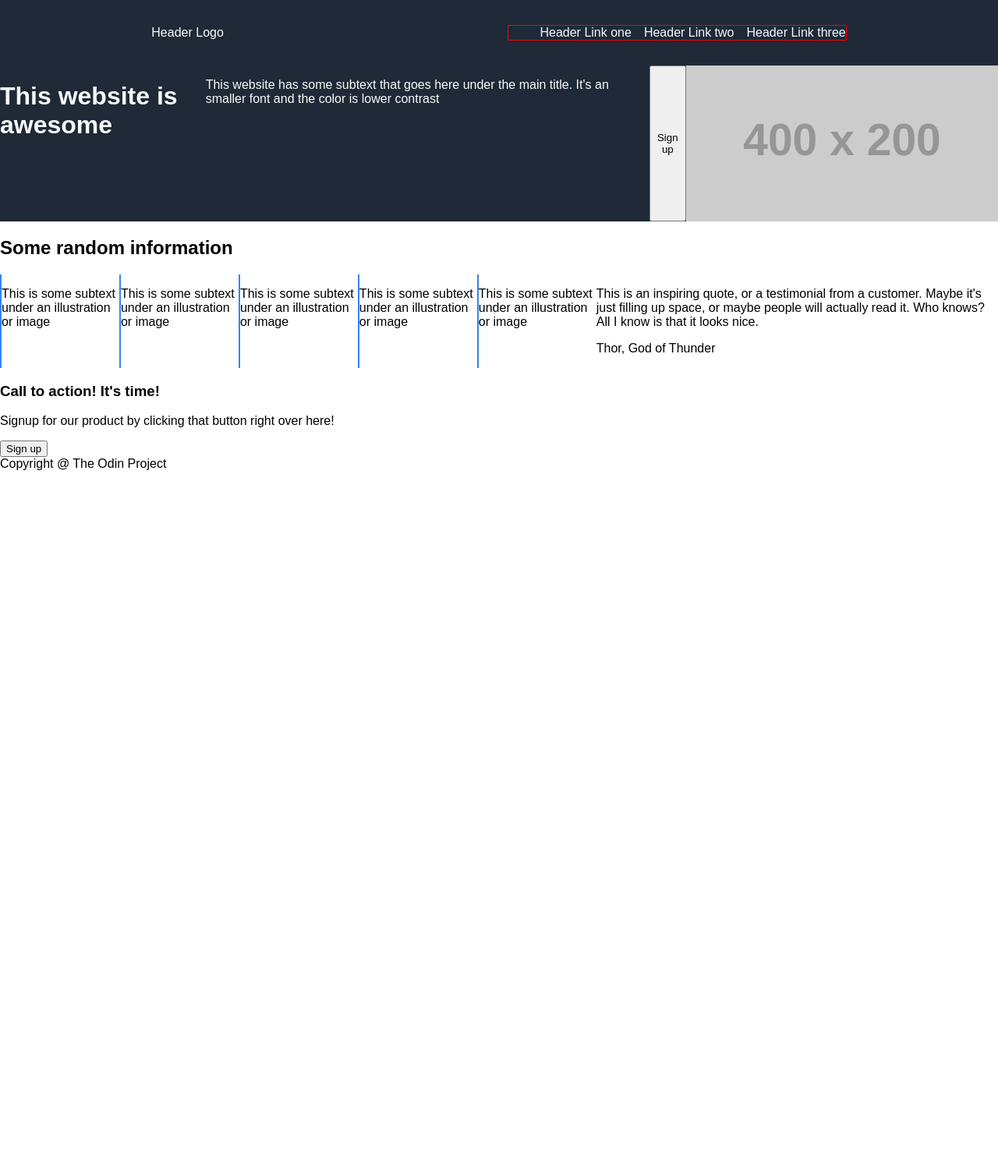
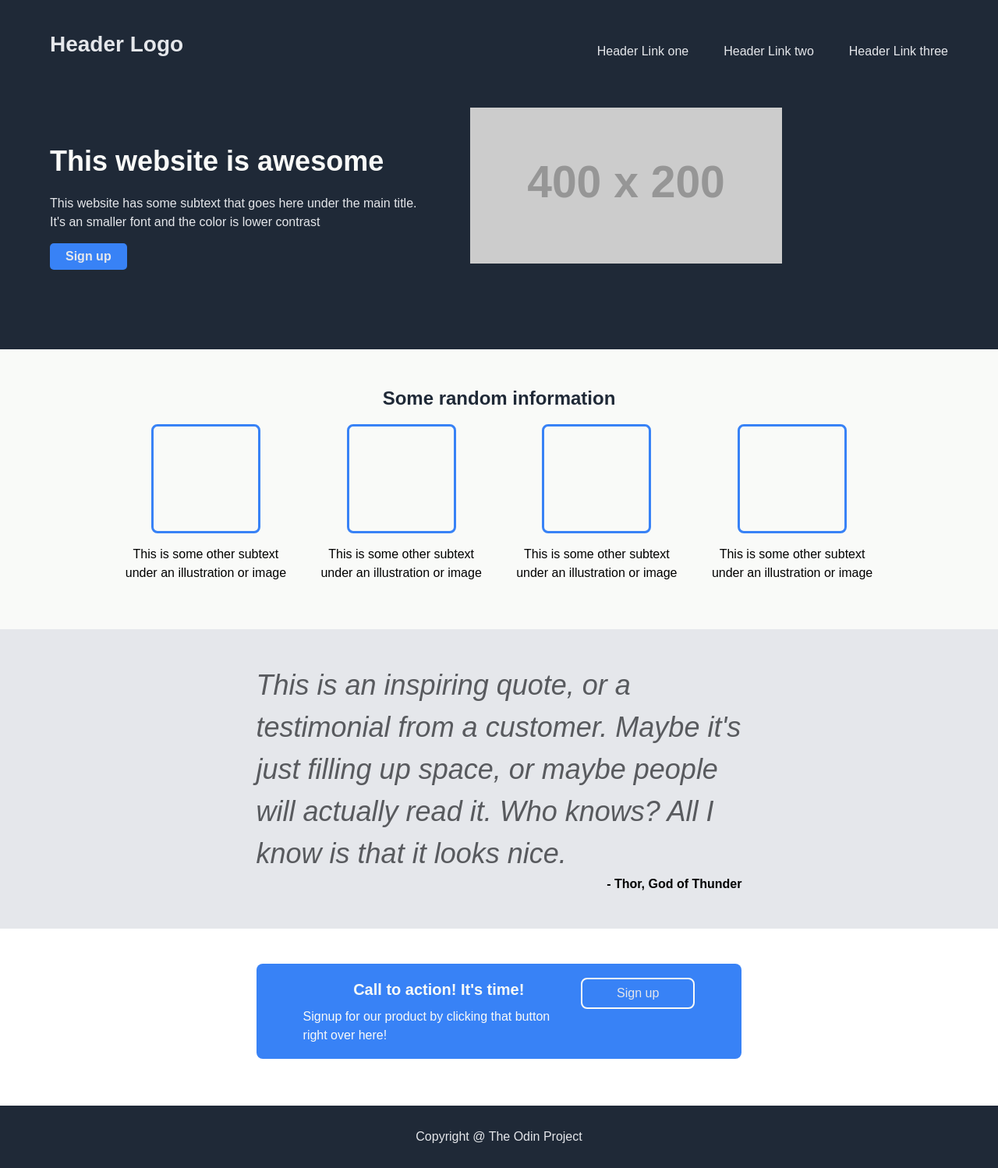
Before and after one commit to echononb/odin-landing-page, a plain HTML site: page index.html in a window 1280 px wide. Shown: the whole page at 78% size. Before the commit the page ends 800 px from the top, so only its background shows below. Drawn offline with Linux system fonts and the light colour scheme; placeholder pictures from the web are drawn by us.

Commit message:
Restructured html y css files
Based on bibliography and references changed and updated structure of index.html
Also modified css file trying to adjust de design like a example give us.

```diff
--- a/index.html
+++ b/index.html
@@ -7,57 +7,66 @@
     <link rel="stylesheet" href="styles.css">
 </head>
 <body>
+    <div class="area-1">
+        <div class="area wrapper">
             <header>
-        <nav class="left">
-            <div class="logo">Header Logo</div>
-        </nav>
-        <nav class="right">
-            <ul>
+                <div class="header_logo">Header Logo</div>
+                    <ul class="header_menu">
                         <li><a href="#">Header Link one</a></li>
                         <li><a href="#">Header Link two</a></li>
                         <li><a href="#">Header Link three</a></li>
                     </ul>
-        </nav>
             </header>
             <div class="hero">
-        <h1 class="hero-text">This website is awesome</h1>
-        <p>This website has some subtext that goes here under the main title. It's an smaller font and the color is lower contrast</p>
+               <div class="hero-left">
+                    <h1 class="hero-left-text">This website is awesome</h1>
+                    <p class="p-hero">This website has some subtext that goes here under the main title. It's an smaller font and the color is lower contrast</p>
                     <button>Sign up</button>
-        <img src="https://placehold.co/400x200?text=This is placeholder for an image" alt="">
                 </div>
-    <div class="content">
-        <h2>Some random information</h2>
-        <div class="cards-container">
-            <div class="card">
-                <div class="box"></div>
-                <p>This is some subtext under an illustration or image</p>
-            </div>
-            <div class="card">
-                <div class="box"></div>
-                <p>This is some subtext under an illustration or image</p>
-            </div>
-            <div class="card">
-                <div class="box"></div>
-                <p>This is some subtext under an illustration or image</p>
-            </div>
-            <div class="card">
-                <div class="box"></div>
-                <p>This is some subtext under an illustration or image</p>
-            </div>
-            <div class="card">
-                <div class="box"></div>
-                <p>This is some subtext under an illustration or image</p>
-            </div>
-            <aside>
-                <p>This is an inspiring quote, or a testimonial from a customer. Maybe it's just filling up space, or maybe people will actually read it. Who knows? All I know is that it looks nice.</p>
-                <p>Thor, God of Thunder</p>
-            </aside>
+                <div class="hero-right">
+                   <img src="https://placehold.co/400x200?text=This is placeholder for an image" alt=""></div>
             </div>
         </div>
-    <div class="call-container">
-        <h3>Call to action! It's time!</h3>
-        <p>Signup for our product by clicking that button right over here!</p>
-        <button>Sign up</button>
+    </div>
+    <div class="area-2">
+        <div class="area wrapper">
+            <h2 class="area-2-header">Some random information</h2>
+            <div class="area-2-cards">
+                <div class="area-2-cards card">
+                    <div class="img img-1"></div>
+                    <p>This is some other subtext under an illustration or image</p>
+                </div>
+                <div class="area-2-cards card">
+                    <div class="img img-2"></div>
+                    <p>This is some other subtext under an illustration or image</p>
+                </div>
+                <div class="area-2-cards card">
+                    <div class="img img-3"></div>
+                    <p>This is some other subtext under an illustration or image</p>
+                </div>
+                <div class="area-2-cards card">
+                    <div class="img img-4"></div>
+                    <p>This is some other subtext under an illustration or image</p>
+                </div>
+            </div>
+        </div>
+    </div>
+    <div class="area-3">
+        <div class="section wrapper">
+            <p class="big">This is an inspiring quote, or a testimonial from a customer. Maybe it's just filling up space, or maybe people will actually read it. Who knows? All I know is that it looks nice.</p>
+            <p class="author">- Thor, God of Thunder</p>
+        </div>
+    </div>
+    <div class="area-4">
+        <div class="area wrapper">
+            <div class="call">
+                <div class="call-txtBox">
+                    <p class="call-txtBox-big">Call to action! It's time!</p>
+                    <p class="call-txtBox-small">Signup for our product by clicking that button right over here!</p>
+                </div>
+                <button class="button button-call button-call-transparent">Sign up</button>
+            </div>
+        </div>
     </div>
     <footer>
         Copyright @ The Odin Project
--- a/styles.css
+++ b/styles.css
@@ -1,47 +1,264 @@
-body{
+/*
+  1. Use a more-intuitive box-sizing model.
+*/
+*, *::before, *::after {
+    box-sizing: border-box;
+  }
+  /*
+    2. Remove default margin
+  */
+  * {
     margin: 0;
+  }
+  /*
+    Typographic tweaks!
+    3. Add accessible line-height
+    4. Improve text rendering
+  */
+  body {
+    line-height: 1.5;
+    -webkit-font-smoothing: antialiased;
     font-family: Arial, Helvetica, sans-serif;
-}
-header{
-    background-color: #1F2937;
-    color: #F9FAF8;
-    padding: 16px;
-    display: flex;
-    justify-content: space-around;
-    gap: 8px;
+  }
+  /*
+    5. Improve media defaults
+  */
+  img, picture, video, canvas, svg {
+    display: block;
+    max-width: 100%;
+  }
+  /*
+    6. Remove built-in form typography styles
+  */
+  input, button, textarea, select {
+    font: inherit;
+  }
+  /*
+    7. Avoid text overflows
+  */
+  p, h1, h2, h3, h4, h5, h6 {
+    overflow-wrap: break-word;
+  }
+  /*
+    8. Create a root stacking context
+  */
+  #root, #__next {
+    isolation: isolate;
+  }
+
+
+.wrapper{
+  min-width:auto;
+  margin: auto;
 }
 
-a{
-    text-decoration: none;
-    color: #F9FAF8;
+.area {
+    display: flex;
+    flex-direction: column;
 }
 
-ul{
-    list-style-type: none;
-    display: flex;
-    gap: 16px;
-    border: 1px solid red;
+.area-1 {
+  background-color: #1f2937;
+  color: #e5e7eb;
+  padding-block: 36px 60px ;
+  padding-inline: clamp(16px, 5vw, 181px);
 }
 
-.left, .right{
-    display: flex;
-    align-items: center;
-    gap: 16px;
-}
-.hero{
-    background-color: #1F2937;
-    display: flex;
-    color: #F9FAF8;
+.area-1 .wrapper {
+  gap: 60px;
 }
 
-.cards-container{
-    display: flex;
-    justify-content: space-between;
+.area-1 header {
+  width: 100%;
+  display: flex;
+  justify-content: space-between;
+  align-items: flex-end;
+  gap: 45px;
 }
 
-.card{
+.area-1 .header_logo {
+  font-size: 1.75rem;
+  font-weight: 600;
+}
+
+.area-1 .header_menu{
   display: flex;
+  gap: 45px;
 }
-.box{
-   border: 1px solid #3882f6;
+
+
+ul{
+  list-style: none;
 }
+
+button {
+  align-self: flex-start;
+  font-family: inherit;
+  font-weight: bold;
+  color: inherit;
+  border: 0;
+  border-radius: 5px;
+  padding: 5px 20px 5px 20px;
+  background-color: #3882f6;
+}
+
+a,
+a:visited,
+a:active {
+  color: inherit;
+  text-decoration: none;
+}
+
+.area-1 .hero{
+  max-width: 100%;
+  min-height: 250px;
+  display: flex;
+  align-items: center;
+  justify-content: space-between;
+  gap: 45px;
+}
+
+.area-1 .hero-left{
+  flex: 1;
+  display: flex;
+  gap: 15px;
+  flex-direction: column;
+}
+
+.area-1 .hero-left-text {
+  color:#f9faf8 ;
+  font-size: 2.25rem;
+}
+
+.area-1 .hero-right{
+  align-self: stretch;
+  flex: 1.24;
+  border-radius: 8px;
+}
+
+.area-2 {
+ background-color: #f9faf8;
+ padding-block: 45px 60px;
+ padding-inline: clamp(15px, 12vw, 181px);
+
+}
+
+.area-2 .wrapper{
+  gap: 15px;
+}
+
+.area-2-header{
+  display: flex;
+  justify-content: center;
+  color: #1f2937;
+}
+
+.area-2-cards{
+  display:  flex;
+  gap: 30px;
+}
+
+.area-2-cards .card{
+  flex: 1;
+  display: flex;
+  flex-direction: column;
+  align-items: center;
+  gap: 15px;
+}
+
+.area-2-cards .card .img{
+  border-radius: 8px;
+  border: 3px solid #3882f6;
+  width: 140px;
+  height: 140px;
+}
+
+.area-2-cards .card p{
+  text-align: center ;
+}
+
+.area-3{
+  background-color: #e5e7eb;
+  padding-block: 45px 45px;
+}
+
+.area-3 .wrapper{
+  max-width: 70ch;
+}
+
+.area-3 p.big{
+  font-size: 36px;
+  color: #585a5e;
+  font-style: italic;
+}
+
+.area-3 p.author{
+  text-align: end;
+  font-weight: bolder;
+
+}
+
+.area-4{
+  background-color: white;
+  padding-block: 45px 60px;
+  padding-inline: 200px;
+  color: #f9faf8;
+}
+
+.area-4 .wrapper{
+  max-width: 70ch;
+}
+
+.area-4 .call{
+  display: flex;
+  max-width: max-content;
+  gap: 8px;
+  border-radius: 8px;
+  background-color: #3882f6;
+  justify-content: space-between;
+  align-items: center;
+  padding-block: 18px;
+  padding-inline: 60px;
+}
+
+.area-4 .call-txtBox{
+  display: flex;
+  flex-direction: column;
+  gap: 8px;
+}
+
+.area-4 .call-txtBox-big{
+  font-weight: bold;
+  font-size: 1.25rem;
+  display: flex;
+  justify-content: center;
+}
+
+.button {
+  width: 170px;
+  height:  40px;
+  border-radius: 8px;
+  color: #e5e7eb;
+}
+
+.button-call{
+  font-size: 1rem;
+  font-weight: 400;
+  background-color: #3882f6;
+}
+
+.button-call-transparent{
+  background-color: #3882f6;
+  border: 2px solid #f9faf8
+}
+
+footer{
+  height: 5rem;
+  padding: 10px;
+  background-color: #1f2937;
+  color: #e5e7eb;
+  font-size: 1rem;
+  display: flex;
+  justify-content: center;
+  align-items: center;
+}
```
Lines whose indentation alone changed are shown as unchanged.
